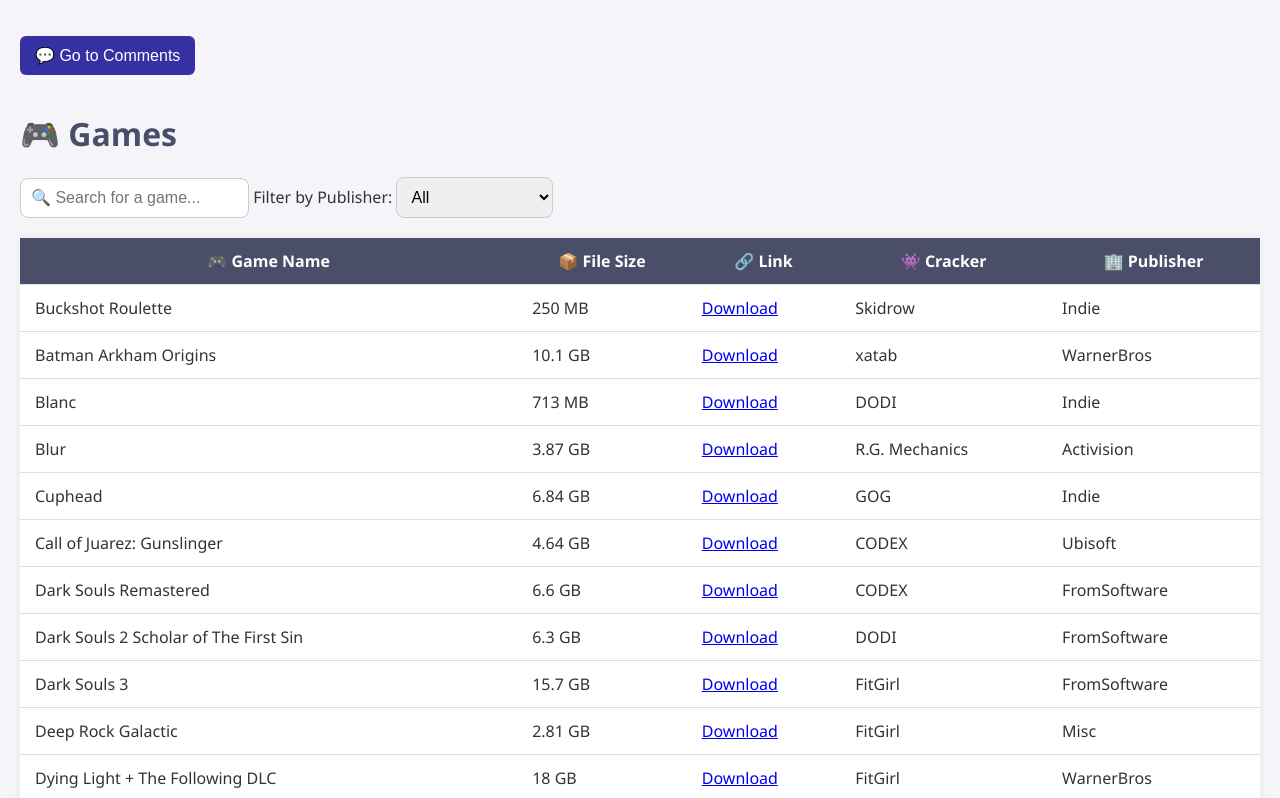
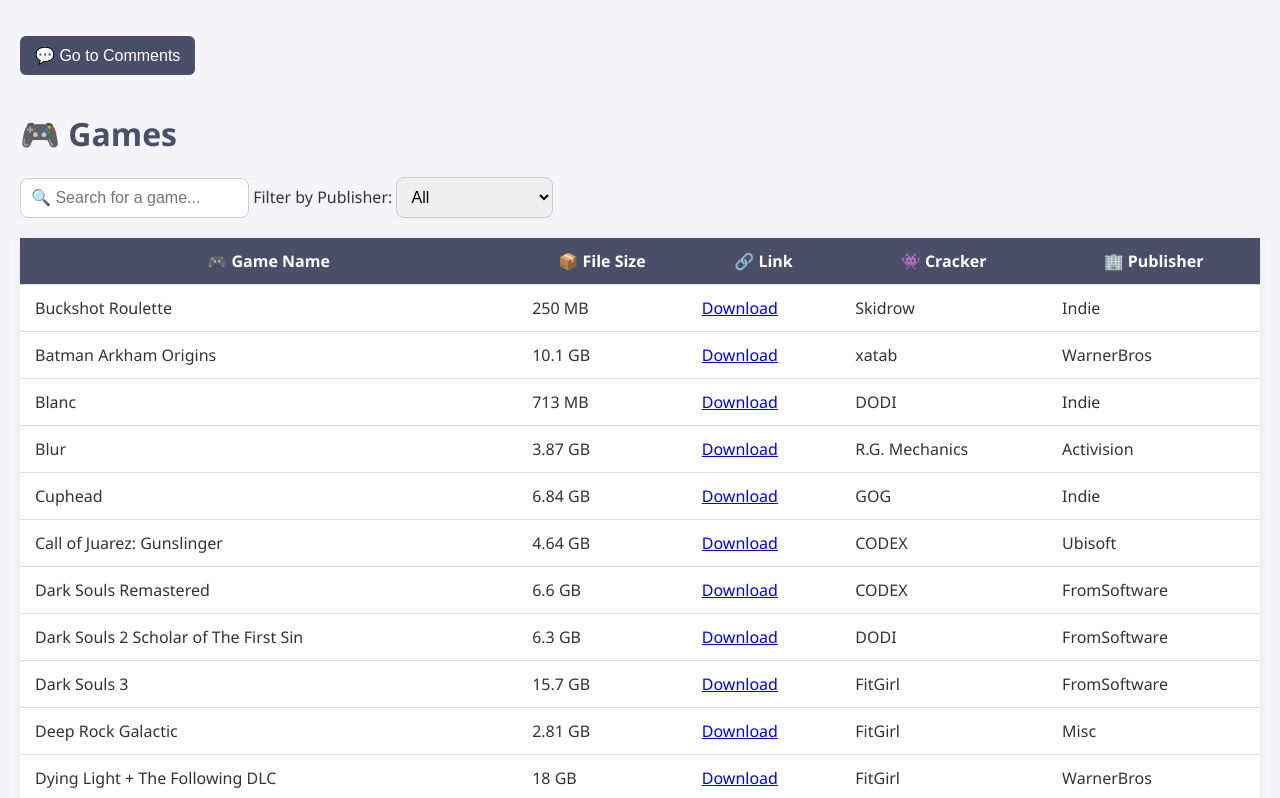
Before and after one commit to harrisjvd1/Games, a plain HTML site: page index.html in a window 1280 px wide. In both pictures the pointer is over the button "💬 Go to Comments". Shown: the top 798 px of the page. Drawn offline with Linux system fonts and the light colour scheme.

Commit message:
Changing color of the "Go To Comments" button

```diff
--- a/style.css
+++ b/style.css
@@ -66,5 +66,5 @@ button {
 }
 
 .comment-button:hover {
-  background-color: #3730a3;
+  background-color: #4a4e69;
 }
```
